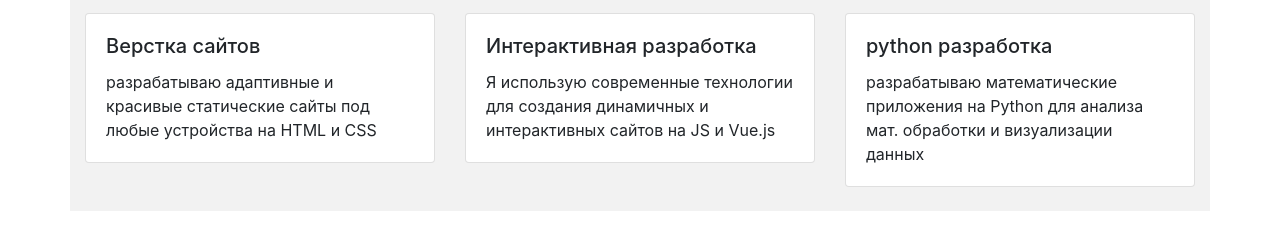
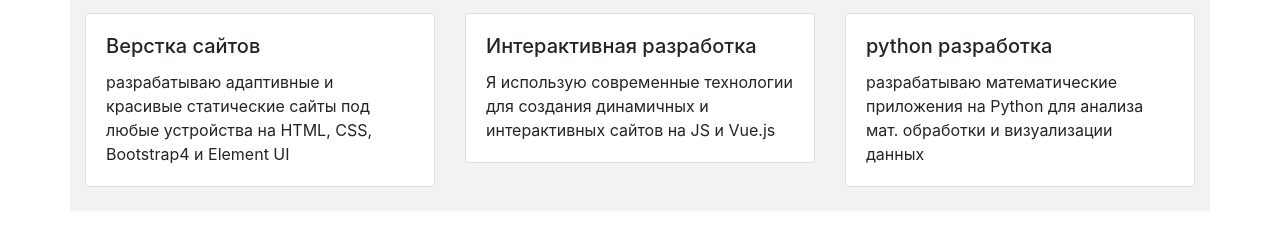
Before and after one commit to web-coder2/portfolio, a plain HTML site: page index.html in a window 1280 px wide. Shown: the part 331-567 px from the top of the page. Drawn offline with nearby package versions, Linux system fonts and the light colour scheme; a small style sheet from the web is missing.

Commit message:
added skills

```diff
--- a/index.html
+++ b/index.html
@@ -120,7 +120,7 @@
             <h1 class="text-center mb-4">Услуги</h1>
             <div class="row">
                 <div class="col-md-4 mb-4" v-for="(service, index) in services" :key="index">
-                                        <div class="card">
+                    <div class="card">
                         <div class="card-body">
                             <h5 class="card-title">{{ service.title }}</h5>
                             <p class="card-text">{{ service.description }}</p>
@@ -187,7 +187,7 @@
             el: "#app",
             data: {
                 services: [
-                    { title: "Верстка сайтов", description: "разрабатываю адаптивные и красивые статические сайты под любые устройства на HTML и CSS" },
+                    { title: "Верстка сайтов", description: "разрабатываю адаптивные и красивые статические сайты под любые устройства на HTML, CSS, Bootstrap4 и Element UI" },
                     { title: "Интерактивная разработка", description: "Я использую современные технологии для создания динамичных и интерактивных сайтов на JS и Vue.js" },
                     { title: "python разработка", description: "разрабатываю математические приложения на Python для анализа мат. обработки и визуализации данных" }
                 ],
```
